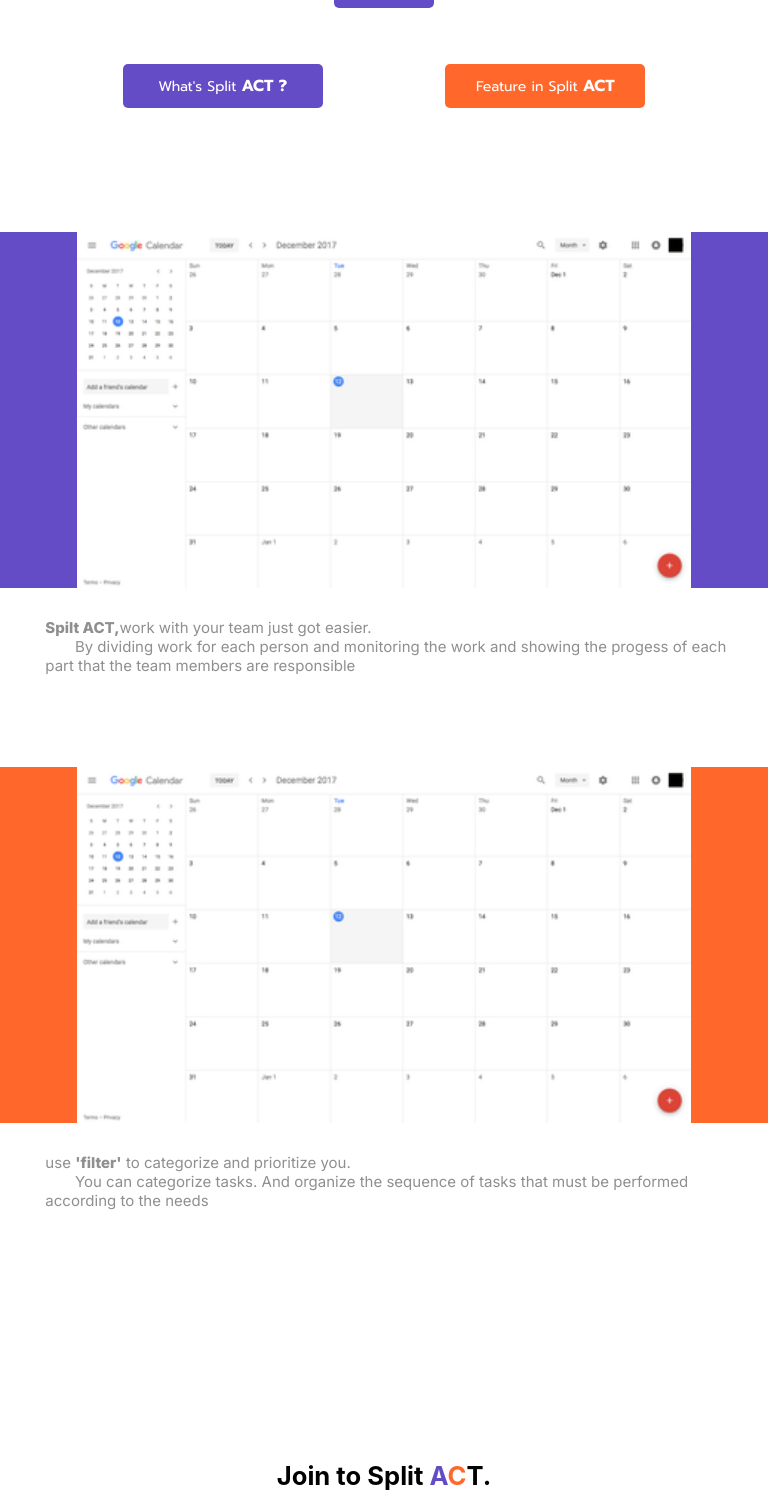
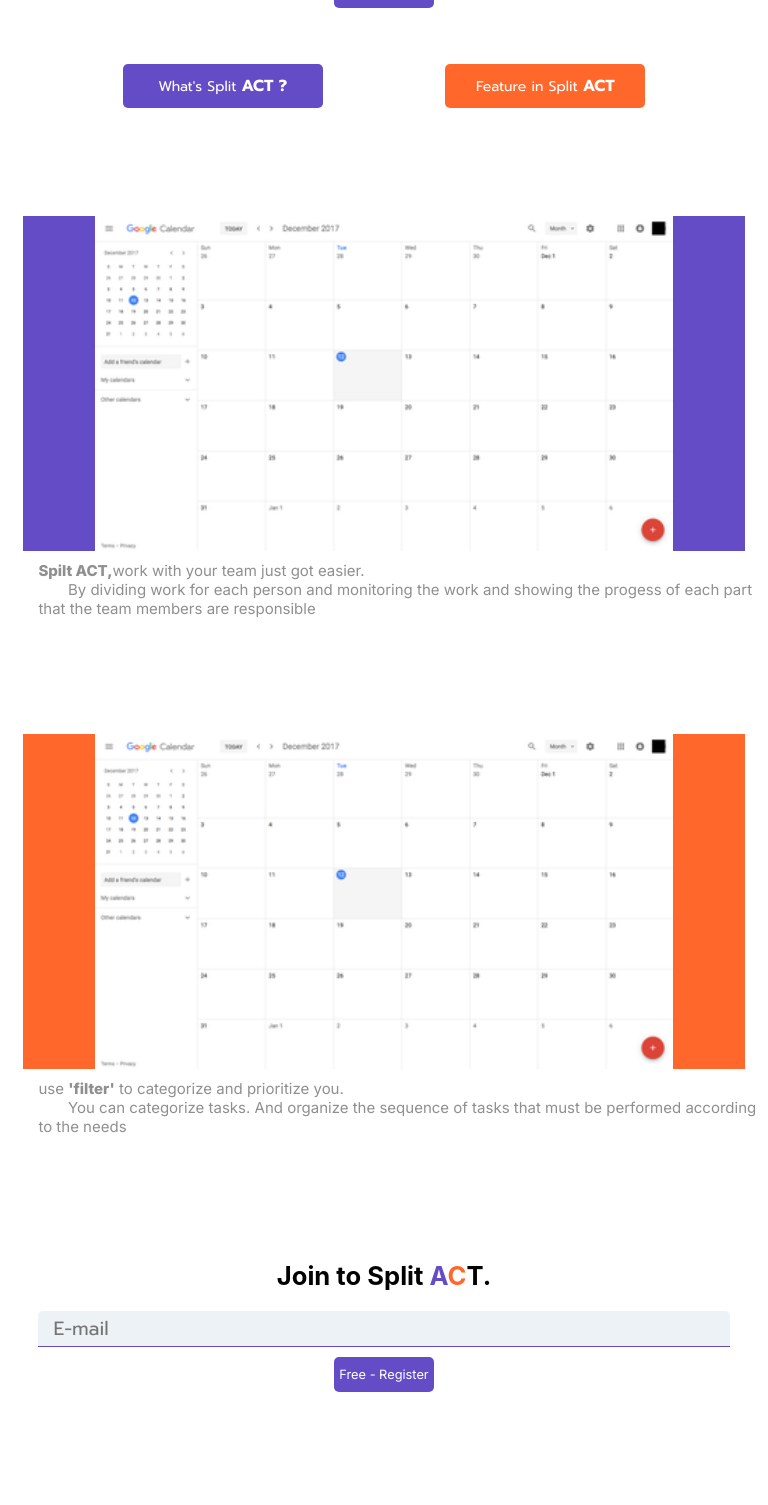
Before and after one commit to chamick7/splitact_fe, a Next.js app: page / in a window 768 px wide. Shown: the part 554-2059 px from the top of the page. Built offline with nearby package versions, Linux system fonts and the light colour scheme.

Commit message:
home.module.css : spacing and responsive

```diff
--- a/css/home.module.css
+++ b/css/home.module.css
@@ -163,8 +163,8 @@
     font-family: 'Prompt', sans-serif;
     display: flex;
     flex-direction: row;
-    height: 800px;
-    padding: 18vh 0px 12vh 0px;
+    height: 600px;
+    /* padding: 18vh 0px 0vh 0px; */
 }
 .recommend_container_left{
     /* margin-left: 4vw; */
@@ -196,12 +196,12 @@
 }
 /* หน้าล่างหน้าสอง */
 .recommend_container_two{
-    margin-top: 10vh;
+    /* margin-top: 10vh; */
     font-family: 'Prompt', sans-serif;
     display: flex;
     flex-direction: row;
-    height: 800px;
-    padding: 18vh 0px 12vh 0px;
+    height: 600px;
+    /* padding: 18vh 0px 12vh 0px; */
 }
 .recommend_container_two_left{
     margin-left: 2vw;
@@ -243,7 +243,7 @@
 }
 
 
-@media only screen and (max-width:800px){
+@media only screen and (max-width:480px){
     .calendar_container_left{
         width: 100vw;
     }
@@ -282,11 +282,14 @@
     }
     .recommend_container{
         flex-direction: column;
-        height: 600px;
-        padding-top: 12vh;
+        height: 300px;
+        /* padding-top: 12vh; */
         margin: 0px;
+        padding: 0vw 3vw 0vw 3vw;
     }
     .recommend_container_left{
+        margin-top: 10vh;
+
         width: 100%;
     }
     .recommend_container_left img{
@@ -294,15 +297,16 @@
     }
     .recommend_container_right{
         width: 100%;
-        margin-top: 0px;
-        padding: 30px;
+        margin-top: 10px;
+        /* padding: 30px; */
         font-size: 10px;
     }
     .recommend_container_two{
         flex-direction: column-reverse;
-        height: 600px;
-        padding-top: 12vh;
+        height: 400px;
+        /* padding-top: 12vh; */
         margin: 0px;
+        padding: 0vw 3vw 0vw 3vw;
     }
     .recommend_container_two_right{
         width: 100%;
@@ -312,8 +316,8 @@
     }
     .recommend_container_two_left{
         width: 100%;
-        margin-top: 0px;
-        padding: 30px;
+        margin-top: 10px;
+        /* padding: 30px; */
         font-size: 10px;
     }
     .endpage{
@@ -323,3 +327,88 @@
         max-width: 600px;
     }
 }
+
+@media only screen and (max-width:1024px) and (min-width:480px){
+    .calendar_container_left{
+        width: 100vw;
+    }
+    .calendar_container_right{
+        width: 100vw;
+        margin: 20px ;
+    }
+    .calendar_container_left h1{
+        font-size: 1.6rem;
+    }
+    .calendar_container_right h1{
+        font-size: 1.6rem;
+    }
+    .home_email_input {
+        width: 90%;
+    }
+    .home_email_input input{
+        width: 100%;
+        margin: 0;
+    }
+    .home_email_input button{
+        font-size: 0.8rem;
+        padding: 10px 5px;
+        margin-top: 10px;
+    }
+
+    .bottom_calender_left button{
+        width: 200px;
+        padding: 10px 30px;
+        font-size: 12px;
+    }
+    .bottom_calender_right button{
+        width: 200px;
+        padding: 10px 30px;
+        font-size: 12px;
+    }
+    .recommend_container{
+        flex-direction: column;
+        height: 500px;
+        /* padding-top: 12vh; */
+        margin: 0px;
+        padding: 0vw 3vw 0vw 3vw;
+    }
+    .recommend_container_left{
+        margin-top: 10vh;
+
+        width: 100%;
+    }
+    .recommend_container_left img{
+        width: 80%;
+    }
+    .recommend_container_right{
+        width: 100%;
+        margin-top: 10px;
+        /* padding: 30px; */
+        font-size: 10px;
+    }
+    .recommend_container_two{
+        flex-direction: column-reverse;
+        height: 500px;
+        /* padding-top: 12vh; */
+        margin: 0px;
+        padding: 0vw 3vw 0vw 3vw;
+    }
+    .recommend_container_two_right{
+        width: 100%;
+    }
+    .recommend_container_two_right img{
+        width: 80%;
+    }
+    .recommend_container_two_left{
+        width: 100%;
+        margin-top: 10px;
+        /* padding: 30px; */
+        font-size: 10px;
+    }
+    .endpage{
+        padding-left: 0px;
+    }
+    .endpage img{
+        max-width: 600px;
+    }
+}
```
